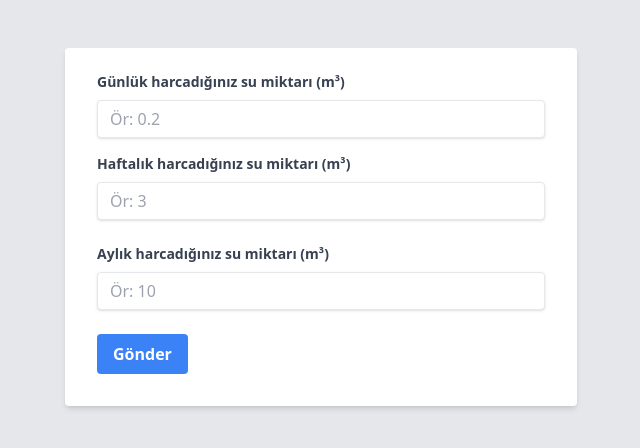
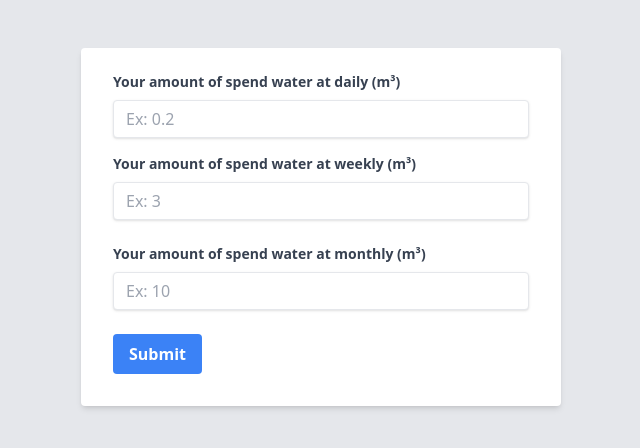
Before and after one commit to brkcvn/next-chatgpt, a Next.js app: page / in a window 1280 px wide. Shown: the top 448 px of the page, without its empty margins (319-959 px from the left). Built offline with nearby package versions, Linux system fonts and the light colour scheme.

Commit message:
refactoring

```diff
--- a/src/components/_daily.tsx
+++ b/src/components/_daily.tsx
@@ -26,7 +26,7 @@ export default function Daily(props: DailyProps) {
 
     useEffect(() => {
         const API_KEY = "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";
-        const INFO_TEXT = `Günlük üst limitim ${props.action.daily.inter_limit} metreküp. Bugün ${props.action.daily.spend_water} metreküp su harcadım`;
+        const INFO_TEXT = `My daily limit is ${props.action.daily.limit} for spend water. I spent ${props.action.daily.spend_water} today.`;
 
         setTimeout(() => {
             const MessageChatGPT = () => {
@@ -57,8 +57,7 @@ export default function Daily(props: DailyProps) {
                         })
                     });
             }
-
-            MessageChatGPT()
+            MessageChatGPT();
         }, 1000);
     }, [props]);
 
@@ -66,19 +65,11 @@ export default function Daily(props: DailyProps) {
         <div
             className={`flex flex-col items-center justify-center text-green-900 rounded-md p-3 my-3 space-y-3 bg-${props.action.daily.color}-300 text-${props.action.daily.color}-900`}
         >
-            <div className='flex flex-col text-center'>
-                <span className='text-sm'>Günlük harcadığınız su miktarı <br /> Mayıs ayı</span>
+            <div className='flex flex-col items-center text-center'>
+                <span className='text-lg'>Your spend water at daily </span>
 
                 <span className='text-xl font-bold'>
                     {props.action.daily.spend_water} m³
-                </span>
-
-                <span className='flex items-center text-xs'>
-                    {props.action.daily.text}
-
-                    <span className="material-symbols-outlined ml-2">
-                        {props.action.daily.icon}
-                    </span>
                 </span>
 
                 <Progress
@@ -89,7 +80,7 @@ export default function Daily(props: DailyProps) {
 
             <Bottom data={props.action.daily} />
 
-            <span className='font-bold text-underline text-sm text-center'>
+            <div className='font-bold text-underline text-sm text-center'>
                 {(() => {
                     if (info.loading) {
                         return (
@@ -102,8 +93,15 @@ export default function Daily(props: DailyProps) {
                         )
                     }
                 })()}
-                {info.text}
-            </span>
+
+                <div className='flex flex-col items-center space-y-2'>
+                    <span> {info.text} </span>
+
+                    <span className="material-symbols-outlined">
+                        {props.action.daily.icon}
+                    </span>
+                </div>
+            </div>
         </div>
     )
 }
--- a/src/components/_form.tsx
+++ b/src/components/_form.tsx
@@ -1,8 +1,8 @@
 import { useState } from 'react';
 
 // redux
-import { useAppDispatch } from '../hooks'
-import { Submit, inpuChangeAction } from '../features/waterData';
+import { useAppDispatch } from '../hooks';
+import { submit, inpuChangeAction } from '../features/waterData';
 // redux
 
 // router
@@ -15,7 +15,7 @@ interface FormProps {
     monthly: number
 }
 
-export default function Form(props: any) {
+export default function Form(props: { [key: string]: any }) {
     const dispatch = useAppDispatch();
     const router = useRouter();
 
@@ -49,13 +49,13 @@ export default function Form(props: any) {
     function onSubmitForm(event: any) {
         event.preventDefault();
 
-        dispatch(Submit(spendWater));
+        dispatch(submit(spendWater));
         router.push('/statitics');
     }
 
     return (
         <div className="h-screen bg-gray-200">
-            <div className="w-full max-w-lg mx-auto py-12">
+            <div className="w-full max-w-lg mx-auto px-4 py-12">
                 <form
                     action="#"
                     method="POST"
@@ -64,7 +64,7 @@ export default function Form(props: any) {
                 >
                     <div className="mb-4">
                         <label className="block text-gray-700 text-sm font-bold mb-2" htmlFor="daily">
-                            Günlük harcadığınız su miktarı (m³)
+                            Your amount of spend water at daily (m³)
                         </label>
                         <input
                             name="daily"
@@ -75,7 +75,7 @@ export default function Form(props: any) {
                             required
                             onChange={onHandleChange}
                             onBlur={onHandleBlur}
-                            placeholder="Ör: 0.2"
+                            placeholder="Ex: 0.2"
                         />
 
                         <span className={"text-sm text-" + (props.action.daily.color)}
@@ -86,7 +86,7 @@ export default function Form(props: any) {
 
                     <div className="mb-6">
                         <label className="block text-gray-700 text-sm font-bold mb-2" htmlFor="weekly">
-                            Haftalık harcadığınız su miktarı (m³)
+                            Your amount of spend water at weekly (m³)
                         </label>
                         <input
                             name="weekly"
@@ -96,7 +96,7 @@ export default function Form(props: any) {
                             className={`bg-${props.action.weekly.color}-300 shadow appearance-none border rounded w-full py-2 px-3 text-gray-700 leading-tight focus:outline-none focus:shadow-outline`}
                             onChange={onHandleChange}
                             onBlur={onHandleBlur}
-                            placeholder="Ör: 3"
+                            placeholder="Ex: 3"
                         />
 
                         <span className={"text-sm text-" + (props.action.weekly.color)}
@@ -107,7 +107,7 @@ export default function Form(props: any) {
 
                     <div className="mb-6">
                         <label className="block text-gray-700 text-sm font-bold mb-2" htmlFor="monthly">
-                            Aylık harcadığınız su miktarı (m³)
+                            Your amount of spend water at monthly (m³)
                         </label>
                         <input
                             name="monthly"
@@ -118,7 +118,7 @@ export default function Form(props: any) {
                             required
                             onChange={onHandleChange}
                             onBlur={onHandleBlur}
-                            placeholder="Ör: 10"
+                            placeholder="Ex: 10"
                         />
 
                         <span className={`text-sm text-${props.action.monthly.color}`}
@@ -132,7 +132,7 @@ export default function Form(props: any) {
                             type='submit'
                             className="bg-blue-500 hover:bg-blue-700 text-white font-bold py-2 px-4 rounded focus:outline-none focus:shadow-outline"
                         >
-                            Gönder
+                            Submit
                         </button>
                     </div>
                 </form>
--- a/src/components/_monthly.tsx
+++ b/src/components/_monthly.tsx
@@ -12,20 +12,22 @@ export default function Monthly(props: MonthlyProps) {
         <div
             className={`flex flex-col items-center justify-center text-green-900 rounded-md p-3 my-3 space-y-3 bg-${props.action.monthly.color}-300 text-${props.action.monthly.color}-900`}
         >
-            <div className='flex flex-col text-center space-y-3'>
-                <span className='text-sm'>Aylık harcadığınız su miktarı <br /> Nisan Ayı</span>
+            <div className='flex flex-col items-center text-center space-y-3'>
+                <span className='text-lg'>Your spend water at monthly
+                    <em className='text-sm'>(Forecast Next month)</em>
+                </span>
 
                 <span className='text-2xl font-bold'>
                     {props.action.monthly.spend_water} m³
                 </span>
 
-                <span className='flex items-center'>
+                <div className='flex items-center text-xs'>
                     {props.action.monthly.text}
 
                     <span className="material-symbols-outlined ml-2">
                         {props.action.monthly.icon}
                     </span>
-                </span>
+                </div>
 
                 <Progress
                     value={props.action.monthly.percentage}
--- a/src/components/_weekly.tsx
+++ b/src/components/_weekly.tsx
@@ -12,20 +12,22 @@ export default function Weekly(props: WeeklyProps) {
         <div
             className={`flex flex-col items-center justify-center text-green-900 rounded-md p-3 my-3 space-y-3 bg-${props.action.weekly.color}-300 text-${props.action.weekly.color}-900`}
         >
-            <div className='flex flex-col text-center'>
-                <span className='text-sm'>Haftalık harcadığınız su miktarı <br /> Nisan ayının 4.haftası</span>
+            <div className='flex flex-col items-center text-center'>
+                <span className='text-lg'>Your spend water at weekly
+                    <em className='text-sm'> (Forecast Next week) </em>
+                </span>
 
                 <span className='text-xl font-bold'>
                     {props.action.weekly.spend_water} m³
                 </span>
 
-                <span className='flex items-center text-xs'>
+                <div className='flex items-center text-xs'>
                     {props.action.weekly.text}
 
                     <span className="material-symbols-outlined ml-2">
                         {props.action.weekly.icon}
                     </span>
-                </span>
+                </div>
 
                 <Progress
                     value={props.action.weekly.percentage}
--- a/src/features/waterData.tsx
+++ b/src/features/waterData.tsx
@@ -88,9 +88,9 @@ const initialState: ActionState = {
     },
 
     text: {
-        success: 'Tebrikler harcadığın su miktarı gayet iyi',
-        warning: 'Biraz daha az su harcayabilirsin',
-        error: 'Maalesef çok su harcıyorsunuz'
+        success: 'Congrats, the amount of water you spend is very well',
+        warning: 'You can less spend water',
+        error: 'Unfortunately, you much more spend water'
     },
 
     icon: {
@@ -136,7 +136,7 @@ export const createData = createSlice({
             state.daily.percentage = state.daily.spend_water / state.daily.limit * 100;
         },
 
-        Submit: (state, form) => {
+        submit: (state, form) => {
             state.daily.spend_water = form.payload.daily;
             state.weekly.spend_water = form.payload.weekly;
             state.monthly.spend_water = form.payload.monthly;
@@ -144,6 +144,6 @@ export const createData = createSlice({
     },
 });
 
-export const { Submit, percantageActions, inpuChangeAction } = createData.actions;
+export const { submit, percantageActions, inpuChangeAction } = createData.actions;
 
 export default createData.reducer;
--- a/src/pages/index.tsx
+++ b/src/pages/index.tsx
@@ -13,16 +13,17 @@ interface ActionProps {
   state?: any
 }
 
-const IndexPage: NextPage = ({ state }: ActionProps) => {
+const FormPage: NextPage = ({ state }: ActionProps) => {
   state = useAppSelector((state) => state);
 
   const actionProps = {
     action: state.action,
   }
+
   return (
     <div>
       <Head>
-        <title>Redux Toolkit</title>
+        <title>Form Page</title>
         <link rel="icon" href="/favicon.ico" />
       </Head>
 
@@ -31,4 +32,4 @@ const IndexPage: NextPage = ({ state }: ActionProps) => {
   )
 }
 
-export default IndexPage
+export default FormPage;
--- a/src/pages/statitics/index.tsx
+++ b/src/pages/statitics/index.tsx
@@ -13,17 +13,18 @@ interface ActionProps {
   state?: any
 }
 
-const IndexPage: NextPage = ({ state }: ActionProps) => {
+const StatiticsPage: NextPage = ({ state }: ActionProps) => {
   state = useAppSelector((state) => state);
 
   const actionProps = {
     action: state.action,
   }
   return (
-    <div>
+    <div className='p-3'>
       <Head>
-        <title>Redux Toolkit</title>
+        <title>Statitics Page</title>
         <link rel="icon" href="/favicon.ico" />
+        <link rel="stylesheet" href="https://fonts.googleapis.com/css2?family=Material+Symbols+Outlined:opsz,wght,FILL,GRAD@48,400,0,0" />
       </Head>
 
       <Statitics {...actionProps} />
@@ -31,4 +32,4 @@ const IndexPage: NextPage = ({ state }: ActionProps) => {
   )
 }
 
-export default IndexPage
+export default StatiticsPage;
```
Also changed, not shown: src/components/_bottom_List.tsx (+5 -5 lines), src/components/_statitics.tsx (+11 -2 lines).
